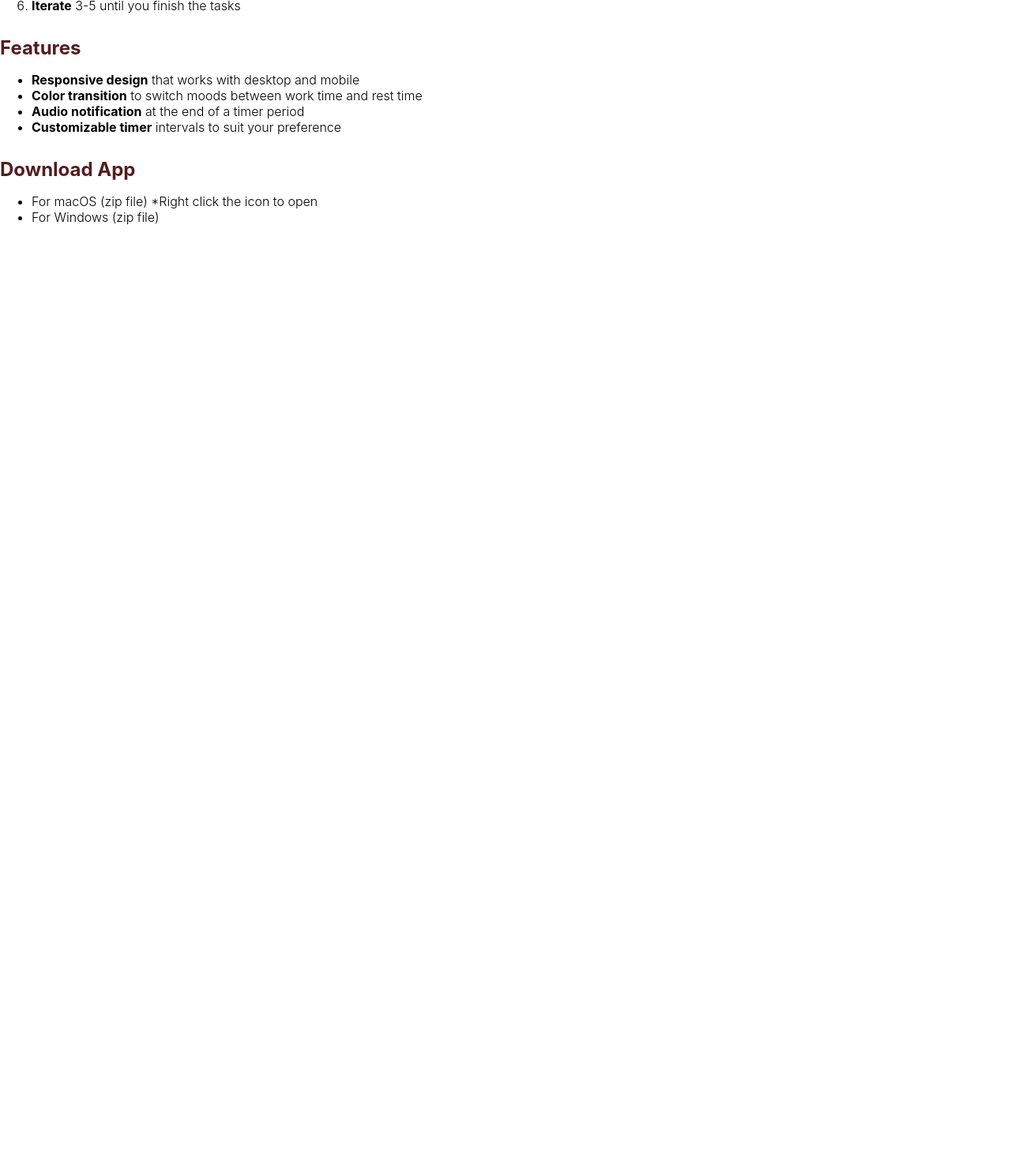
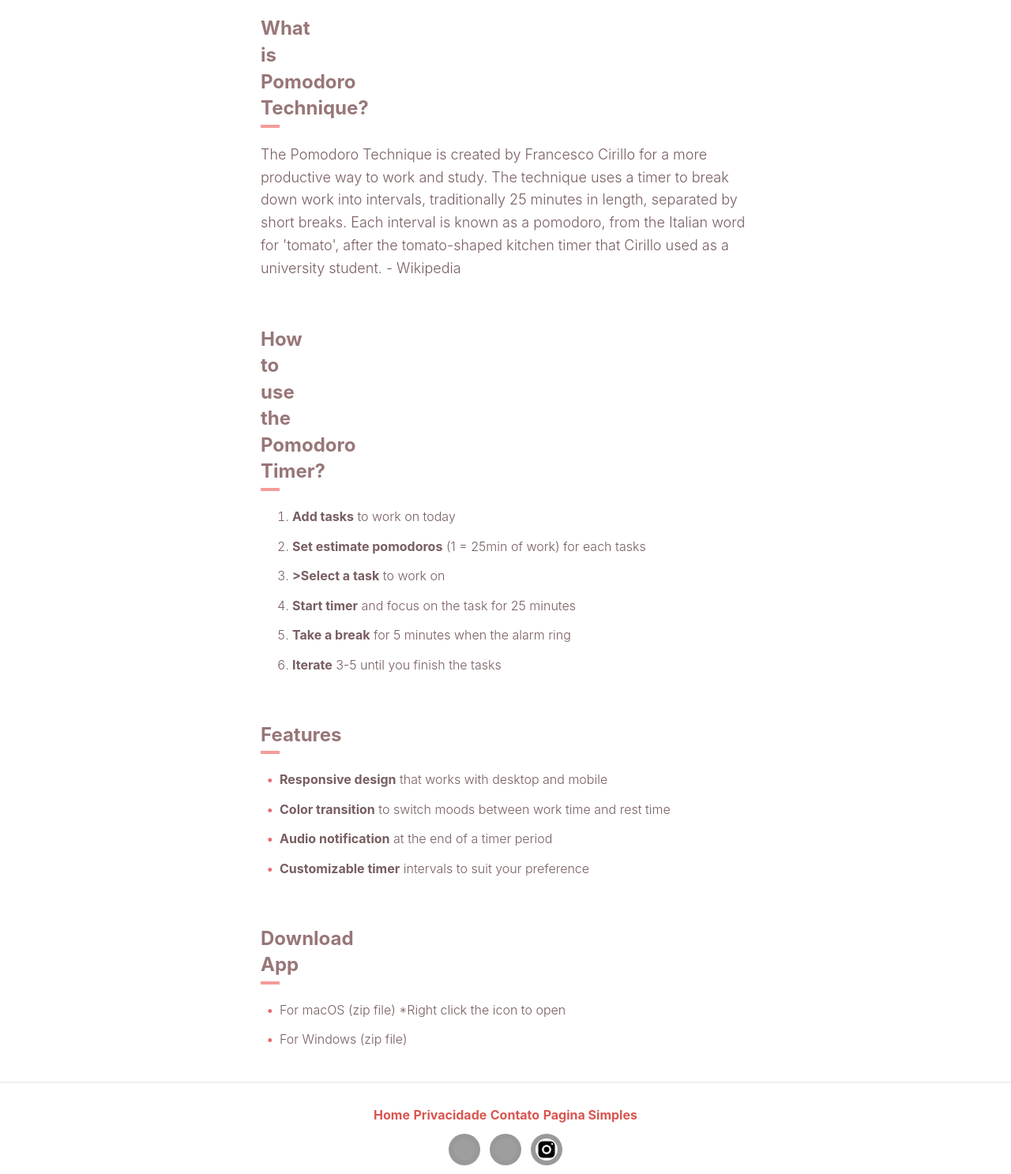
Before and after one commit to VarleyS/Pomodoro, a plain HTML site: page index.html in a window 1280 px wide. Shown: the part 1313-2800 px from the top of the page at 79% size. Before the commit the page ends 1614 px from the top, so only its background shows below. Drawn offline with Linux system fonts and the light colour scheme; grey boxes are pictures that could not be loaded.

Commit message:
Add Contador

```diff
--- a/index.html
+++ b/index.html
@@ -6,6 +6,8 @@
     <meta http-equiv="X-UA-Compatible" content="IE=edge">
     <meta name="viewport" content="width=device-width, initial-scale=1.0">
     <link href="style.css" rel="stylesheet">
+    <script async src="https://pagead2.googlesyndication.com/pagead/js/adsbygoogle.js?client=ca-pub-7723228113976607"
+        crossorigin="anonymous"></script>
     <title>Pomodoro</title>
 </head>
 
@@ -53,7 +55,7 @@
                                         <button class="botaoDscurto">Descanso Curto</button>
                                         <button class="botaoDscurto">Descanso Longo</button>
                                     </div>
-                                    <div class="tempo">25:00</div>
+                                    <div id="start-timer" class="tempo">25:00</div>
                                     <div class="Start">
                                         <button class="botaoIniciar">INICIAR</button>
                                         <div class="avancar">
@@ -116,24 +118,31 @@
             </div>
         </div>
 
-        <div class="imageCont">
+        <div class="imageCont container">
             <h1 class="titulo">An online Pomodoro Timer to boost your productivity</h1>
         </div>
-        <h2>What is Pomofocus?</h2>
 
-        <p>Pomofocus is a customizable pomodoro timer that works on desktop & mobile browser. The aim of this app is to
-            help you focus on any task you are working on, such as study, writing, or coding. This app is inspired by
+        <div class="paragrafoDescricao container">
+            <h2 class="titulo">What is Pomofocus?</h2>
+
+            <p>Pomofocus is a customizable pomodoro timer that works on desktop & mobile browser. The aim of this app is
+                to
+                help you focus on any task you are working on, such as study, writing, or coding. This app is inspired
+                by
                 Pomodoro Technique which is a time management method developed by Francesco Cirillo.</p>
+        </div>
 
-        <h2>What is Pomodoro Technique?</h2>
+        <div class="imageCont container">
+            <h2 class="titulo">What is Pomodoro Technique?</h2>
             <p>The Pomodoro Technique is created by Francesco Cirillo for a more productive way to work and study. The
-            technique uses a timer to break down work into intervals, traditionally 25 minutes in length, separated by
+                technique uses a timer to break down work into intervals, traditionally 25 minutes in length, separated
+                by
                 short breaks. Each interval is known as a pomodoro, from the Italian word for 'tomato', after the
                 tomato-shaped kitchen timer that Cirillo used as a university student. - Wikipedia</p>
+        </div>
 
-
-        <h2>How to use the Pomodoro Timer?</h2>
-
+        <div class="imageCont container">
+            <h2 class="titulo">How to use the Pomodoro Timer?</h2>
             <ol>
                 <li><strong>Add tasks</strong> to work on today</li>
                 <li><strong>Set estimate pomodoros</strong> (1 = 25min of work) for each tasks</li>
@@ -142,23 +151,46 @@
                 <li><strong>Take a break</strong> for 5 minutes when the alarm ring</li>
                 <li><strong>Iterate</strong> 3-5 until you finish the tasks</li>
             </ol>
+        </div>
 
-        <h2>Features</h2>
-
-        <ul>
+        <div class="imageCont container">
+            <h2 class="titulo">Features</h2>
+            <ul class="listaCaract">
                 <li><strong>Responsive design</strong> that works with desktop and mobile</li>
                 <li><strong>Color transition</strong> to switch moods between work time and rest time</li>
                 <li><strong>Audio notification</strong> at the end of a timer period</li>
                 <li><strong>Customizable timer</strong> intervals to suit your preference</li>
             </ul>
+        </div>
 
-        <h2>Download App</h2>
-
-        <ul>
+        <div class="imageCont container">
+            <h2 class="titulo">Download App</h2>
+            <ul class="listaCaract">
                 <li>For macOS (zip file) *Right click the icon to open</li>
                 <li>For Windows (zip file)</li>
             </ul>
+        </div>
     </main>
+    <div class="rodape">
+        <div class="rodape_menuSite container">
+            <a>Home</a>
+            <a>Privacidade</a>
+            <a>Contato</a>
+            <a>Pagina Simples</a>
+        </div>
+        <div class="rodape_redesSociais container">
+            <a href="https://www.facebook.com.br">
+                <img src="https://pomofocus.io/icons/facebook.png">
+            </a>
+            <a href="https://twitter.com.br">
+                <img src="https://pomofocus.io/icons/twitter.png">
+            </a>
+            <a href="https://www.instagram.com">
+                <img src="./insta.png">
+            </a>
+        </div>
+        <div></div>
+    </div>
 </body>
 
 </html>
--- a/style.css
+++ b/style.css
@@ -53,6 +53,10 @@ div {
     font-size: 20px;
 }
 
+.tituloLogo a {
+    color: white;
+}
+
 .blocoSpan {
     display: flex;
     -webkit-box-align: center;
@@ -63,6 +67,13 @@ div {
     width: 20px;
 
 }
+
+h1, h2, h3, h4 {
+    color: hsl(357, 50%, 22%);
+    margin-top: 1.8rem;
+    margin-bottom: 0em;
+}
+
 h1 {
     display: block;
     font-size: 2em;
@@ -73,10 +84,12 @@ h1 {
     font-weight: bold;
 }
 
-h1, h2, h3, h4 {
-    color: hsl(357, 50%, 22%);
-    margin-top: 1.8rem;
-    margin-bottom: 0em;
+h1, h2 {
+    margin-top: 34px;
+    display:inline-block;
+    padding-bottom: 4px;
+    margin-bottom: 4px;
+    line-height: 1.4em;
 }
 
 .botao {
@@ -148,7 +161,7 @@ button {
 .central1 {
     background-color: rgba(255,255,255,0.1);
     padding: 20px 0px 30px;
-    border-radius: 6px;
+    border-radius: 100px;
     margin-bottom: 20px;
     width: 100%;
 }
@@ -386,6 +399,12 @@ button {
     font-weight: bold;
 }
 
+.container {
+    max-width: 620px;
+    margin: auto;
+    padding: 0 12px;
+}
+
 .imageCont {
     margin-top: 30px;
 }
@@ -395,3 +414,110 @@ button {
     margin-top: 50px;
     margin-bottom: 20px;
 }
+
+h2 {
+    display: block;
+    width: 24px;
+    padding-top: 8px;
+    border-bottom: 4px solid #f05b56;
+    opacity: 0.6;
+}
+
+p {
+    font-size: 18px;
+    line-height: 1.6em;
+    color: hsl(357, 12%, 42%);
+    display: block;
+    margin-block-start: 1em;
+    margin-block-end: 1em;
+    margin-inline-start: 0px;
+    margin-inline-end: 0px;
+}
+
+ol {
+    font-size: 16px;
+    -webkit-padding-start: 24px;
+    display: block;
+    list-style-type: decimal;
+    margin-block-start: 1em;
+    margin-block-end: 1em;
+    margin-inline-start: 0px;
+    margin-inline-end: 0px;
+    padding-inline-start: 40px;
+}
+
+ul {
+    display: block;
+    list-style-type: disc;
+    margin-block-start: 1em;
+    margin-block-end: 1em;
+    margin-inline-start: 0px;
+    margin-inline-end: 0px;
+    padding-inline-start: 40px;
+    font-size: 18px;
+    list-style: none;
+    -webkit-padding-start: 24px;
+}
+
+li {
+    line-height: 1.6rem;
+    color: hsl(357,12%,42%);
+    margin: 12px 0px;
+    display: list-item;
+    text-align: -webkit-match-parent;
+    font-size: 16px;
+}
+
+li::marker {
+    unicode-bidi: isolate;
+    font-variant-numeric: tabular-nums;
+    text-transform: none;
+    text-indent: 0px !important;
+    text-align: start !important;
+    text-align-last: start !important;
+}
+
+.listaCaract li::before {
+    color: hsl(357, 74%, 67%);
+    content: '\2022';
+    font-weight: bold;
+    display: inline-block;
+    width: 1em;
+    margin-left: -1em;
+}
+
+.rodape {
+    margin-top: 40px;
+    border-top: 2px solid #efefef;
+    text-align: center;
+    padding-top: 30px;
+    color: hsl(357,12%,42%);
+    padding-bottom: 20px;
+}
+
+.rodape_menuSite {
+    margin-bottom: 14px;
+}
+
+a {
+    text-decoration: none !important;
+    color: hls(357, 74%, 67%);
+    color: rgb(217 85 80);
+    font-weight: bold;
+}
+
+.rodape_redesSociais {
+    display: flex;
+    justify-content: center;
+    margin-bottom: 18px;
+}
+
+.rodape_redesSociais img {
+    background-color: #999;
+    width: 28px;
+    height: 28px;
+    border-radius: 100px;
+    padding: 6px;
+    margin: 0px 6px;
+    margin-bottom: 14px;
+}
```
Also changed, not shown: temp.js (added, +39 -0 lines), insta.png (added). Lines whose indentation alone changed are shown as unchanged.
